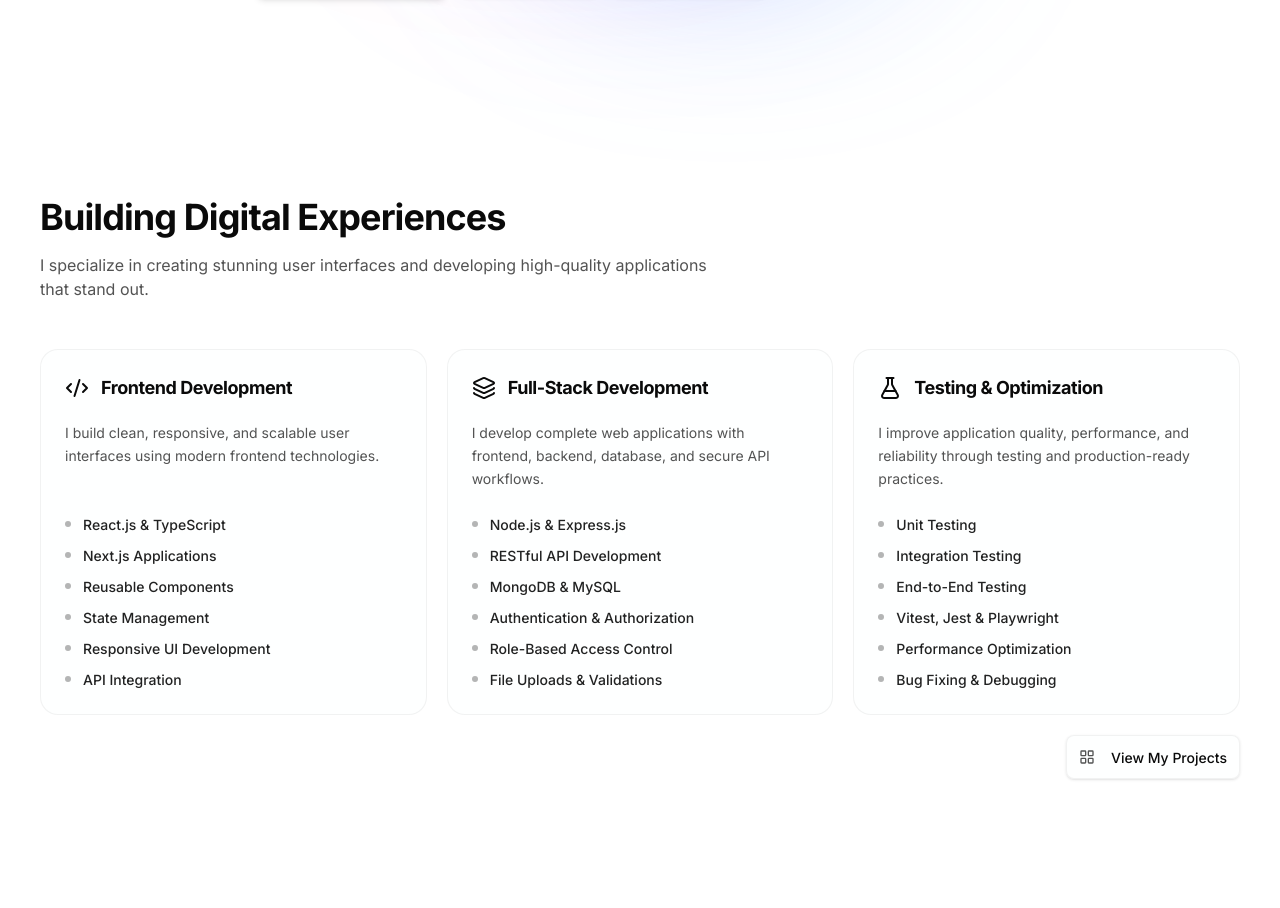
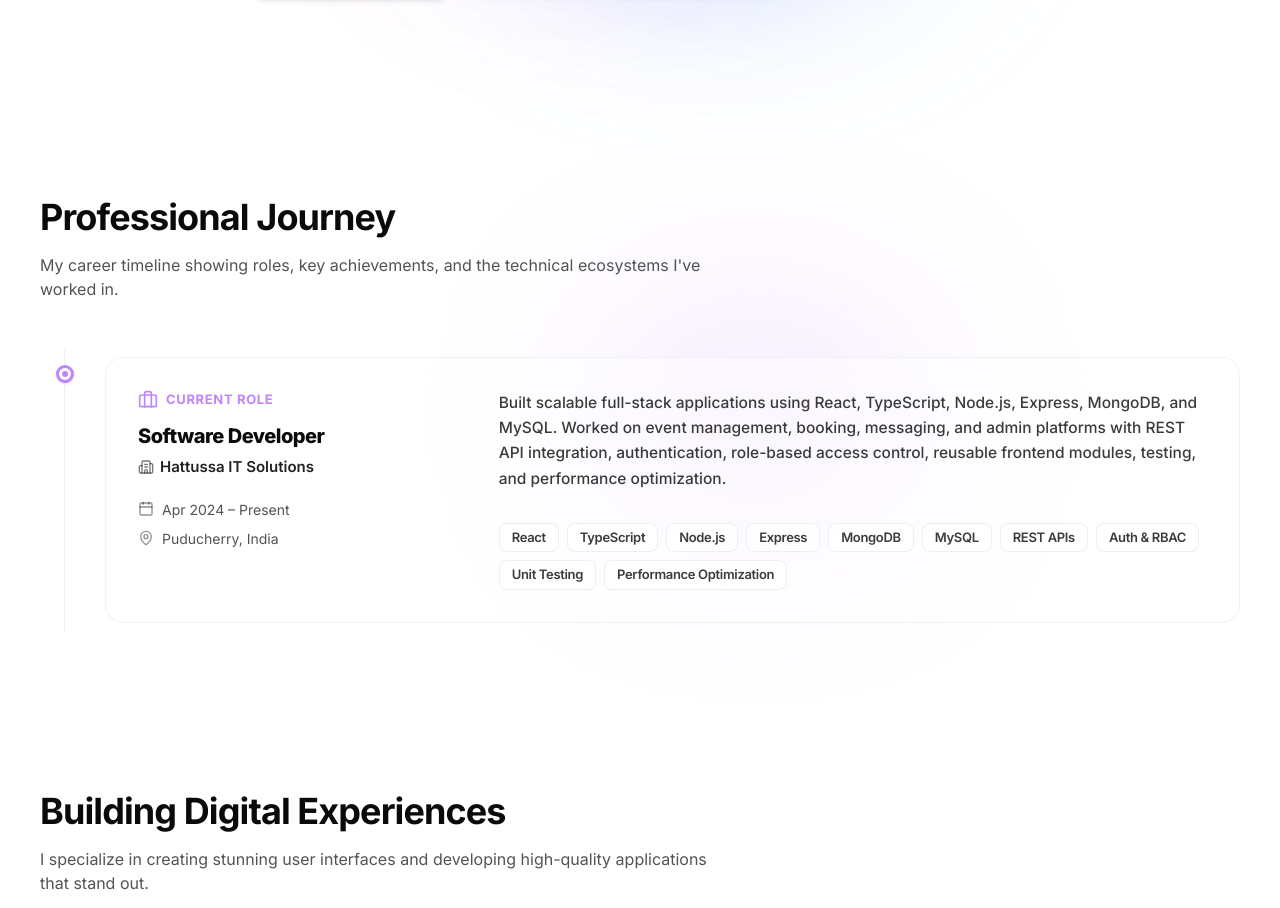
Before and after one commit to Aravindhan-17/Portfolio, a Next.js app: page / in a window 1280 px wide. Shown: the part 603-1511 px from the top of the page. Before the commit the page ends 1462 px from the top, so only its background shows below. Built offline with nearby package versions, Linux system fonts and the light colour scheme.

Commit message:
feat: add beautiful experience section

```diff
--- a/src/app/page.tsx
+++ b/src/app/page.tsx
@@ -1,5 +1,6 @@
 import { Navbar } from "@/components/layout/navbar";
 import { HeroSection } from "@/components/sections/hero-section";
+import { ExperienceSection } from "@/components/sections/experience-section";
 import { SkillsSection } from "@/components/sections/skills-section";
 
 export default function Home() {
@@ -12,6 +13,7 @@ export default function Home() {
 
       <main className="flex-1 flex flex-col relative z-10">
         <HeroSection />
+        <ExperienceSection />
         <SkillsSection />
       </main>
     </div>
--- /dev/null
+++ b/src/components/sections/experience-section.tsx
@@ -0,0 +1,105 @@
+"use client";
+
+import { Briefcase, Calendar, MapPin, Building2 } from "lucide-react";
+
+export function ExperienceSection() {
+  const technologies = [
+    "React",
+    "TypeScript",
+    "Node.js",
+    "Express",
+    "MongoDB",
+    "MySQL",
+    "REST APIs",
+    "Auth & RBAC",
+    "Unit Testing",
+    "Performance Optimization",
+  ];
+
+  return (
+    <section id="experience" className="relative w-full py-20 px-6 sm:px-10 z-10">
+      {/* Background radial glow */}
+      <div className="pointer-events-none absolute inset-0 flex items-center justify-center z-0">
+        <div className="absolute h-[250px] w-[350px] bg-purple-500/10 dark:bg-purple-600/5 blur-[90px] rounded-full translate-x-1/3" />
+      </div>
+
+      <div className="max-w-[1200px] mx-auto relative z-10">
+        <div className="flex flex-col mb-12">
+          <h2 className="text-3xl lg:text-4xl font-bold tracking-tight text-foreground mb-4">
+            Professional Journey
+          </h2>
+          <p className="text-foreground/70 dark:text-muted-foreground max-w-2xl text-[15px] sm:text-base">
+            My career timeline showing roles, key achievements, and the technical ecosystems I've worked in.
+          </p>
+        </div>
+
+        {/* Timeline container */}
+        <div className="relative border-l border-border/60 dark:border-white/10 ml-3 sm:ml-6 pl-8 sm:pl-10 py-2 space-y-12">
+
+          {/* Timeline Dot */}
+          <div className="absolute -left-[9px] top-4 w-[18px] h-[18px] rounded-full bg-background border-[3px] border-[#c084fc] flex items-center justify-center shadow-sm">
+            <div className="w-1.5 h-1.5 rounded-full bg-[#c084fc]" />
+          </div>
+
+          {/* Main Experience Card */}
+          <div className="group relative flex flex-col lg:flex-row gap-6 lg:gap-10 p-6 sm:p-8 rounded-2xl border border-border/50 dark:border-white/10 bg-background/45 dark:bg-[#0a0a0a]/50 backdrop-blur-md transition-all duration-300 hover:bg-accent/10 dark:hover:bg-white/[0.01] hover:shadow-lg dark:hover:shadow-purple-500/[0.02]">
+
+            {/* Left Column: Role & Company Info */}
+            <div className="lg:w-[30%] flex-shrink-0 flex flex-col gap-3">
+              <div className="flex items-center gap-2 text-[#c084fc]">
+                <Briefcase className="w-5 h-5" strokeWidth={2} />
+                <span className="text-[13px] font-bold tracking-wider uppercase">Current Role</span>
+              </div>
+
+              <div>
+                <h3 className="text-xl font-extrabold text-foreground tracking-tight group-hover:text-[#c084fc] transition-colors duration-300">
+                  Software Developer
+                </h3>
+
+                <div className="flex items-center gap-1.5 mt-1.5 text-foreground/90 font-semibold text-[15px]">
+                  <Building2 className="w-4 h-4 text-foreground/55" strokeWidth={2} />
+                  <span>Hattussa IT Solutions</span>
+                </div>
+              </div>
+
+              {/* Metadata tags */}
+              <div className="flex flex-col gap-2 mt-2 text-[14px] text-foreground/70 dark:text-muted-foreground">
+                <div className="flex items-center gap-2">
+                  <Calendar className="w-4 h-4 text-foreground/45" strokeWidth={2} />
+                  <span>Apr 2024 – Present</span>
+                </div>
+                <div className="flex items-center gap-2">
+                  <MapPin className="w-4 h-4 text-foreground/45" strokeWidth={2} />
+                  <span>Puducherry, India</span>
+                </div>
+              </div>
+            </div>
+
+            {/* Right Column: Description & Technologies */}
+            <div className="flex-1 flex flex-col justify-between gap-6">
+              <div>
+                <p className="text-[15px] sm:text-[15.5px] text-foreground/80 dark:text-muted-foreground/90 leading-relaxed font-medium">
+                  Built scalable full-stack applications using React, TypeScript, Node.js, Express, MongoDB, and MySQL. Worked on event management, booking, messaging, and admin platforms with REST API integration, authentication, role-based access control, reusable frontend modules, testing, and performance optimization.
+                </p>
+              </div>
+
+              {/* Technologies Grid */}
+              <div className="flex flex-wrap gap-2 pt-2">
+                {technologies.map((tech) => (
+                  <span
+                    key={tech}
+                    className="inline-flex items-center px-3 py-1 rounded-md text-[13px] font-semibold tracking-tight border border-border/60 dark:border-white/5 bg-background/80 dark:bg-zinc-900/40 text-foreground/80 dark:text-muted-foreground hover:border-[#c084fc]/30 dark:hover:border-[#c084fc]/30 hover:text-[#c084fc] transition-all duration-200"
+                  >
+                    {tech}
+                  </span>
+                ))}
+              </div>
+            </div>
+
+          </div>
+
+        </div>
+      </div>
+    </section>
+  );
+}
```
